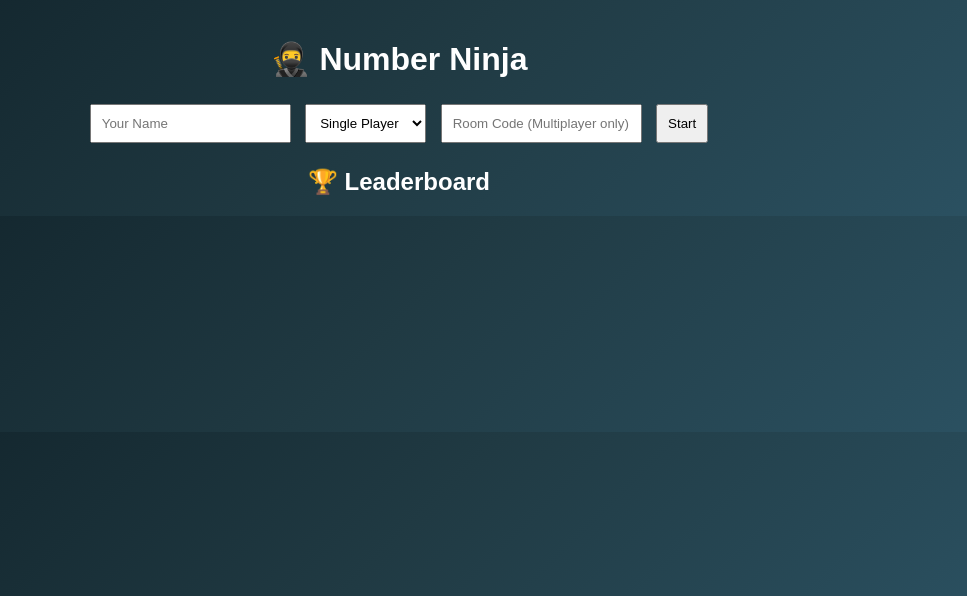
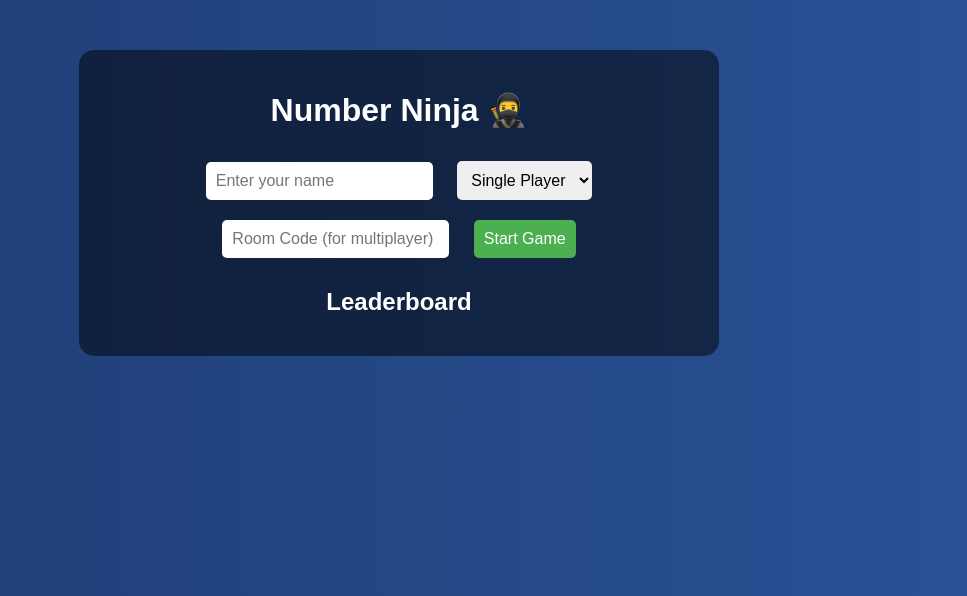
Before and after one commit to SpecdromsNeon5/number_ninja_web, a Flask app: page / in a window 1280 px wide. Shown: the top 596 px of the page, without its empty margins (241-1208 px from the left). Run offline with Flask 3, Linux system fonts and the light colour scheme.

Commit message:
Add sounds and finalize script.js

```diff
--- a/app.py
+++ b/app.py
@@ -1,83 +1,69 @@
 from flask import Flask, render_template, request, jsonify
-import random, json, os, time
+import random
+import json
+import os
 
 app = Flask(__name__)
 
 LEADERBOARD_FILE = "leaderboard.json"
 
-# In-memory multiplayer rooms
+# Load leaderboard
+if os.path.exists(LEADERBOARD_FILE):
+    with open(LEADERBOARD_FILE, "r") as f:
+        leaderboard = json.load(f)
+else:
+    leaderboard = []
+
 rooms = {}
-
-def load_leaderboard():
-    if not os.path.exists(LEADERBOARD_FILE):
-        return []
-    with open(LEADERBOARD_FILE, "r") as f:
-        return json.load(f)
-
-def save_leaderboard(data):
-    with open(LEADERBOARD_FILE, "w") as f:
-        json.dump(data, f, indent=4)
 
 @app.route("/")
 def index():
     return render_template("index.html")
 
-@app.route("/start", methods=["POST"])
-def start():
+@app.route("/start_game", methods=["POST"])
+def start_game():
     data = request.json
-    mode = data["mode"]
-    room = data.get("room")
+    player_name = data.get("name", "Player")
+    mode = data.get("mode", "single")
+    room_code = data.get("room", None)
 
-    secret = random.randint(1, 100)
+    secret_number = random.randint(1, 100)
 
-    if mode == "multi":
-        rooms[room] = {
-            "number": secret,
-            "players": {}
-        }
+    if mode == "multi" and room_code:
+        if room_code not in rooms:
+            rooms[room_code] = {"secret": secret_number, "players": []}
+        rooms[room_code]["players"].append(player_name)
+        game_data = {"mode": "multi", "room": room_code, "secret": rooms[room_code]["secret"]}
+    else:
+        game_data = {"mode": "single", "secret": secret_number}
 
-    return jsonify({"status": "started"})
+    return jsonify(game_data)
 
-@app.route("/guess", methods=["POST"])
-def guess():
+@app.route("/check_guess", methods=["POST"])
+def check_guess():
     data = request.json
-    name = data["name"]
-    guess = data["guess"]
-    mode = data["mode"]
-    room = data.get("room")
-
-    secret = rooms[room]["number"] if mode == "multi" else data["secret"]
-
-    diff = abs(secret - guess)
+    guess = data.get("guess")
+    secret = data.get("secret")
+    player_name = data.get("name", "Player")
+    attempts = data.get("attempts", 1)
 
     if guess == secret:
-        return jsonify({"result": "win"})
-    elif diff <= 5:
-        return jsonify({"result": "very close"})
-    elif guess > secret:
-        return jsonify({"result": "high"})
+        result = "win"
+        leaderboard.append({"name": player_name, "attempts": attempts})
+        # Sort leaderboard: lowest attempts first
+        leaderboard.sort(key=lambda x: x["attempts"])
+        with open(LEADERBOARD_FILE, "w") as f:
+            json.dump(leaderboard, f)
+        hint = "Correct! You won!"
+    elif guess < secret:
+        result = "continue"
+        hint = "Too low!"
     else:
-        return jsonify({"result": "low"})
+        result = "continue"
+        hint = "Too high!"
 
-@app.route("/submit", methods=["POST"])
-def submit():
-    data = request.json
-    leaderboard = load_leaderboard()
-
-    leaderboard.append({
-        "name": data["name"],
-        "attempts": data["attempts"],
-        "time": data["time"]
-    })
-
-    leaderboard = sorted(leaderboard, key=lambda x: x["attempts"])[:10]
-    save_leaderboard(leaderboard)
-
-    return jsonify({"saved": True})
-
-@app.route("/leaderboard")
-def leaderboard():
-    return jsonify(load_leaderboard())
+    return jsonify({"result": result, "hint": hint, "leaderboard": leaderboard})
 
 if __name__ == "__main__":
-    app.run(host="0.0.0.0", port=10000)
+    port = int(os.environ.get("PORT", 10000))
+    app.run(host="0.0.0.0", port=port)
--- a/static/script.js
+++ b/static/script.js
@@ -1,69 +1,85 @@
+let secretNumber = 0;
 let attempts = 0;
-let startTime = 0;
-let secret = Math.floor(Math.random()*100)+1;
+let playerName = "";
+let gameMode = "single";
+let roomCode = "";
 
-function startGame() {
-    document.getElementById("clickSound").play();
-    attempts = 0;
-    startTime = Date.now();
+// Sounds
+const winSound = new Audio("static/sounds/win.wav");
+const loseSound = new Audio("static/sounds/lose.wav");
+const clickSound = new Audio("static/sounds/click.wav");
 
-    fetch("/start", {
+// DOM Elements
+const startBtn = document.getElementById("startBtn");
+const guessBtn = document.getElementById("guessBtn");
+const guessInput = document.getElementById("guessInput");
+const attemptsText = document.getElementById("attemptsText");
+const hintText = document.getElementById("hintText");
+const leaderboardList = document.getElementById("leaderboardList");
+
+// Start Game
+startBtn.addEventListener("click", async () => {
+    clickSound.play();
+
+    playerName = document.getElementById("playerName").value || "Player";
+    gameMode = document.getElementById("modeSelect").value;
+    roomCode = document.getElementById("roomCode").value;
+
+    const response = await fetch("/start_game", {
         method: "POST",
-        headers: {"Content-Type":"application/json"},
-        body: JSON.stringify({
-            mode: mode.value,
-            room: room.value
-        })
+        headers: { "Content-Type": "application/json" },
+        body: JSON.stringify({ name: playerName, mode: gameMode, room: roomCode })
     });
 
-    login.classList.add("hidden");
-    game.classList.remove("hidden");
-}
+    const data = await response.json();
+    secretNumber = data.secret;
+    attempts = 0;
 
-function makeGuess() {
-    const g = Number(guess.value);
+    document.getElementById("startScreen").style.display = "none";
+    document.getElementById("gameScreen").style.display = "block";
+    attemptsText.textContent = "Attempts: 0";
+    hintText.textContent = "";
+});
+
+// Make Guess
+guessBtn.addEventListener("click", async () => {
+    clickSound.play();
+
+    const guess = Number(guessInput.value);
+    if (!guess || guess < 1 || guess > 100) {
+        hintText.textContent = "⚠️ Enter a number between 1-100";
+        return;
+    }
+
     attempts++;
-    attemptsText.innerText = "Attempts: " + attempts;
 
-    fetch("/guess", {
+    const response = await fetch("/check_guess", {
         method: "POST",
-        headers: {"Content-Type":"application/json"},
-        body: JSON.stringify({
-            name: name.value,
-            guess: g,
-            mode: mode.value,
-            room: room.value,
-            secret: secret
-        })
-    })
-    .then(res=>res.json())
-    .then(data=>{
-        if(data.result==="win"){
-            win();
-        }else if(data.result==="very close"){
-            hint.innerText="🔥 Very Close!";
-        }else if(data.result==="high"){
-            hint.innerText="📉 Too High";
-        }else{
-            hint.innerText="📈 Too Low";
-        }
-    });
-}
-
-function win(){
-    document.getElementById("winSound").play();
-    const time = Math.floor((Date.now()-startTime)/1000);
-
-    fetch("/submit",{
-        method:"POST",
-        headers:{"Content-Type":"application/json"},
-        body:JSON.stringify({
-            name:name.value,
-            attempts:attempts,
-            time:time
-        })
+        headers: { "Content-Type": "application/json" },
+        body: JSON.stringify({ guess: guess, secret: secretNumber, name: playerName, attempts: attempts })
     });
 
-    game.classList.add("hidden");
-    winDiv.classList.remove("hidden");
-}
+    const data = await response.json();
+    hintText.textContent = data.hint;
+    attemptsText.textContent = `Attempts: ${attempts}`;
+
+    // Update leaderboard
+    leaderboardList.innerHTML = "";
+    data.leaderboard.forEach((entry, index) => {
+        const li = document.createElement("li");
+        li.textContent = `${index + 1}. ${entry.name} - ${entry.attempts} attempts`;
+        leaderboardList.appendChild(li);
+    });
+
+    if (data.result === "win") {
+        winSound.play();
+        alert(`🎉 ${playerName}, you won in ${attempts} attempts!`);
+        document.getElementById("gameScreen").style.display = "none";
+        document.getElementById("startScreen").style.display = "block";
+    } else {
+        loseSound.play();
+    }
+
+    guessInput.value = "";
+    guessInput.focus();
+});
--- a/static/style.css
+++ b/static/style.css
@@ -1,26 +1,39 @@
 body {
-    background: linear-gradient(135deg,#0f2027,#203a43,#2c5364);
-    color: white;
-    font-family: Arial;
+    font-family: Arial, sans-serif;
+    background: linear-gradient(to right, #1e3c72, #2a5298);
+    color: #fff;
     text-align: center;
+    margin: 0;
+    padding: 0;
 }
 
 .container {
-    margin-top: 40px;
+    max-width: 600px;
+    margin: 50px auto;
+    padding: 20px;
+    background: rgba(0,0,0,0.5);
+    border-radius: 15px;
 }
 
 input, select, button {
     padding: 10px;
-    margin: 5px;
+    margin: 10px;
+    border-radius: 5px;
+    border: none;
+    font-size: 16px;
 }
 
-.hidden {
-    display: none;
+button {
+    cursor: pointer;
+    background-color: #4CAF50;
+    color: white;
 }
 
-li {
-    background: rgba(255,255,255,0.15);
-    margin: 5px;
-    padding: 8px;
-    border-radius: 6px;
+button:hover {
+    background-color: #45a049;
 }
+
+#leaderboardList {
+    list-style-type: none;
+    padding: 0;
+}
--- a/templates/index.html
+++ b/templates/index.html
@@ -1,43 +1,38 @@
 <!DOCTYPE html>
-<html>
+<html lang="en">
 <head>
+    <meta charset="UTF-8">
     <title>Number Ninja</title>
-    <link rel="stylesheet" href="/static/style.css">
+    <link rel="stylesheet" href="{{ url_for('static', filename='style.css') }}">
 </head>
 <body>
+<div class="container">
+    <h1>Number Ninja 🥷</h1>
 
-<div class="container">
-    <h1>🥷 Number Ninja</h1>
-
-    <div id="login">
-        <input id="name" placeholder="Your Name">
-        <select id="mode">
+    <div id="startScreen">
+        <input type="text" id="playerName" placeholder="Enter your name">
+        <select id="modeSelect">
             <option value="single">Single Player</option>
             <option value="multi">Multiplayer</option>
         </select>
-        <input id="room" placeholder="Room Code (Multiplayer only)">
-        <button onclick="startGame()">Start</button>
+        <input type="text" id="roomCode" placeholder="Room Code (for multiplayer)">
+        <button id="startBtn">Start Game</button>
     </div>
 
-    <div id="game" class="hidden">
-        <p id="hint">Guess between 1-100</p>
-        <input id="guess" type="number">
-        <button onclick="makeGuess()">Guess</button>
-        <p id="attempts">Attempts: 0</p>
+    <div id="gameScreen" style="display:none;">
+        <p id="guessPrompt">Guess a number between 1-100</p>
+        <input type="number" id="guessInput">
+        <button id="guessBtn">Guess</button>
+        <p id="attemptsText">Attempts: 0</p>
+        <p id="hintText"></p>
     </div>
 
-    <div id="win" class="hidden">
-        <h2>🎉 You Win!</h2>
-        <button onclick="location.reload()">Play Again</button>
+    <div id="leaderboardScreen">
+        <h2>Leaderboard</h2>
+        <ul id="leaderboardList"></ul>
     </div>
-
-    <h2>🏆 Leaderboard</h2>
-    <ul id="board"></ul>
 </div>
 
-<audio id="winSound" src="/static/sounds/win.wav"></audio>
-<audio id="clickSound" src="/static/sounds/click.wav"></audio>
-
-<script src="/static/script.js"></script>
+<script src="{{ url_for('static', filename='script.js') }}"></script>
 </body>
 </html>
```
